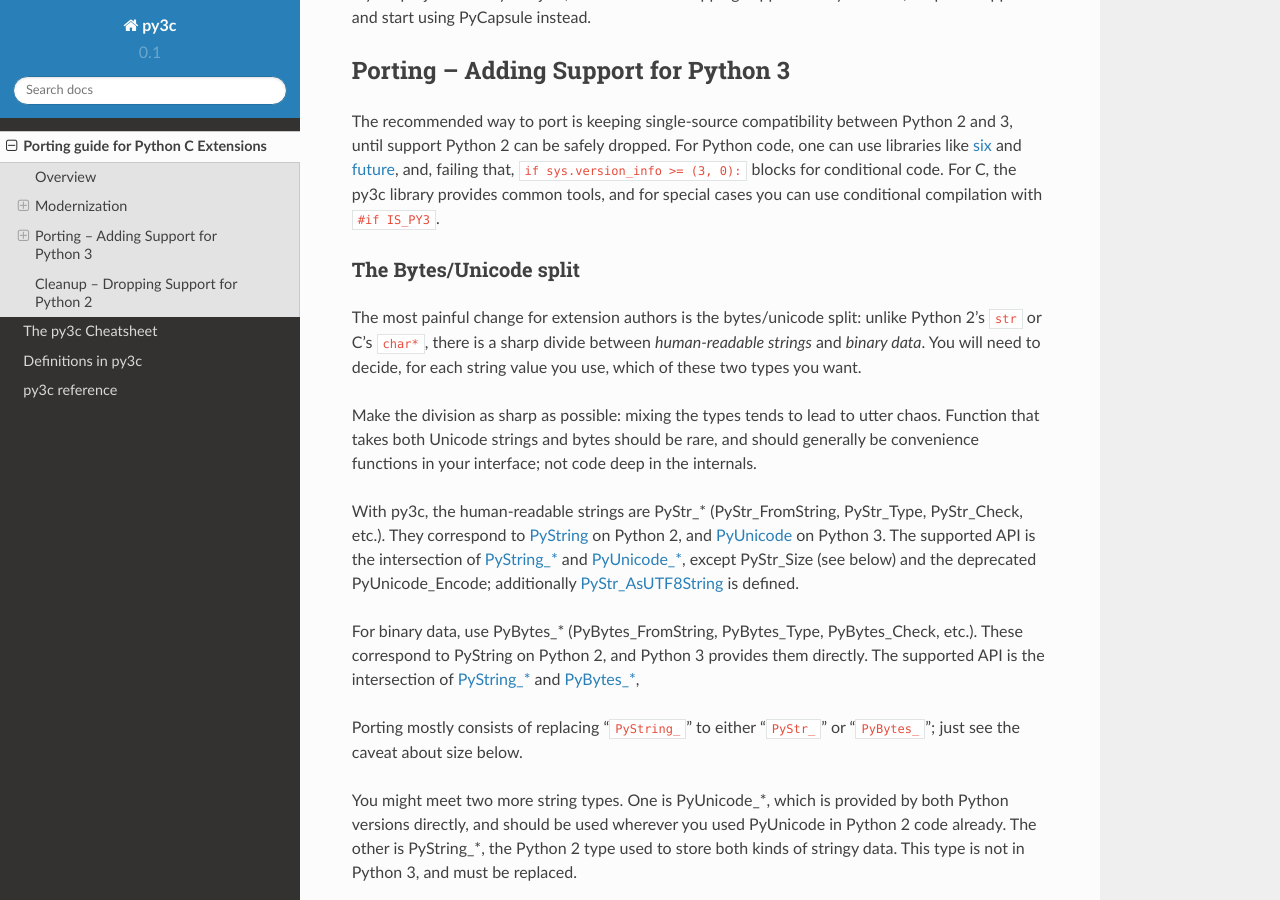
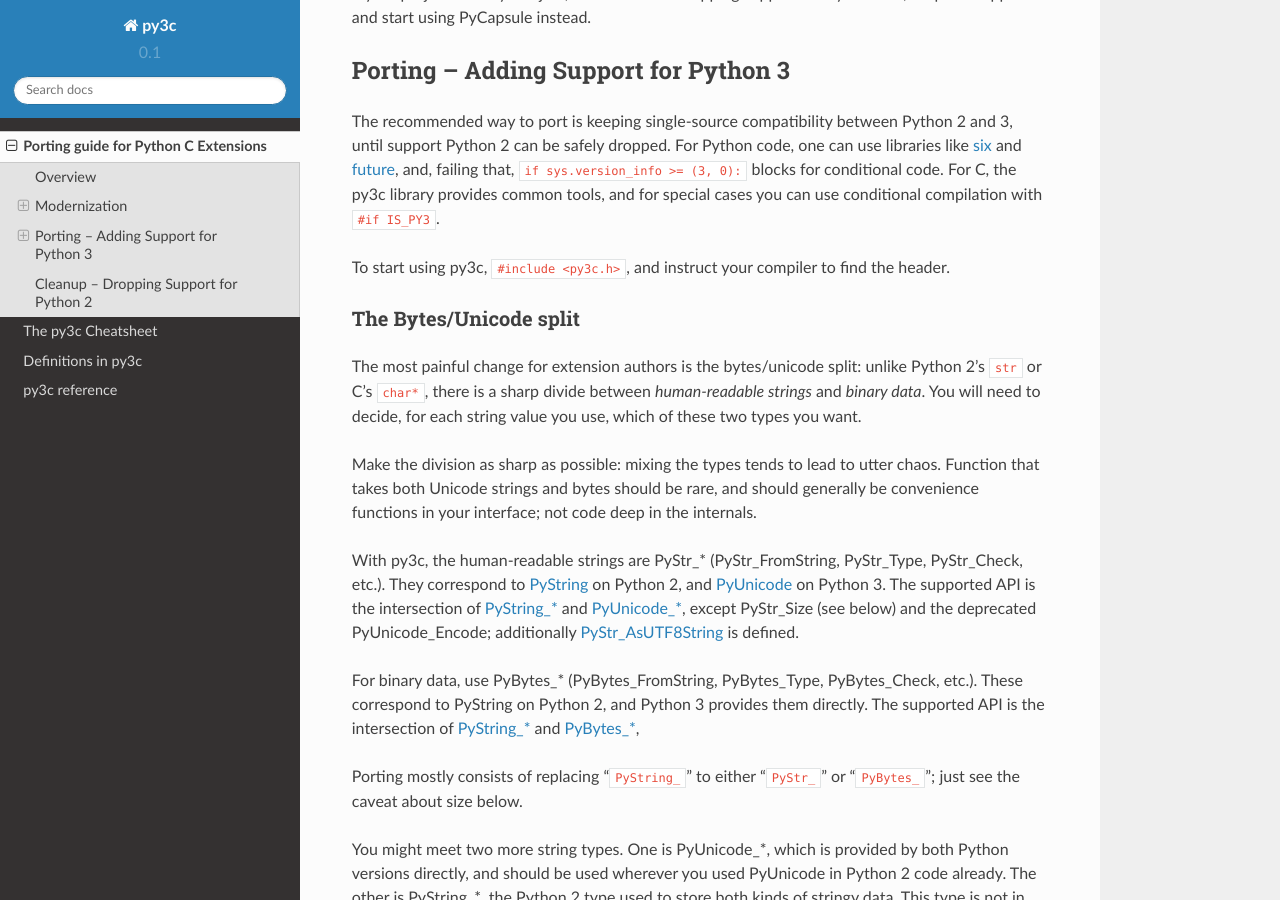
Before and after one commit to encukou/py3c, a Sphinx documentation site: the page built from doc/source/guide.rst, in a window 1280 px wide and 900 px high, scrolled down 3874 px. Built offline with Sphinx 7.4.7 and the Read the Docs theme 2.0.0, drawn with Linux system fonts in a browser that asks for light colours.

Commit message:
Mention including the py3c header

```diff
--- a/doc/source/guide.rst
+++ b/doc/source/guide.rst
@@ -242,6 +242,9 @@ and `future <http://python-future.org/>`_, and, failing that,
 ``if sys.version_info >= (3, 0):`` blocks for conditional code.
 For C, the py3c library provides common tools, and for special cases you can use
 conditional compilation with ``#if IS_PY3``.
+
+To start using py3c, ``#include <py3c.h>``, and instruct your compiler to
+find the header.
 
 
 .. index::
```
